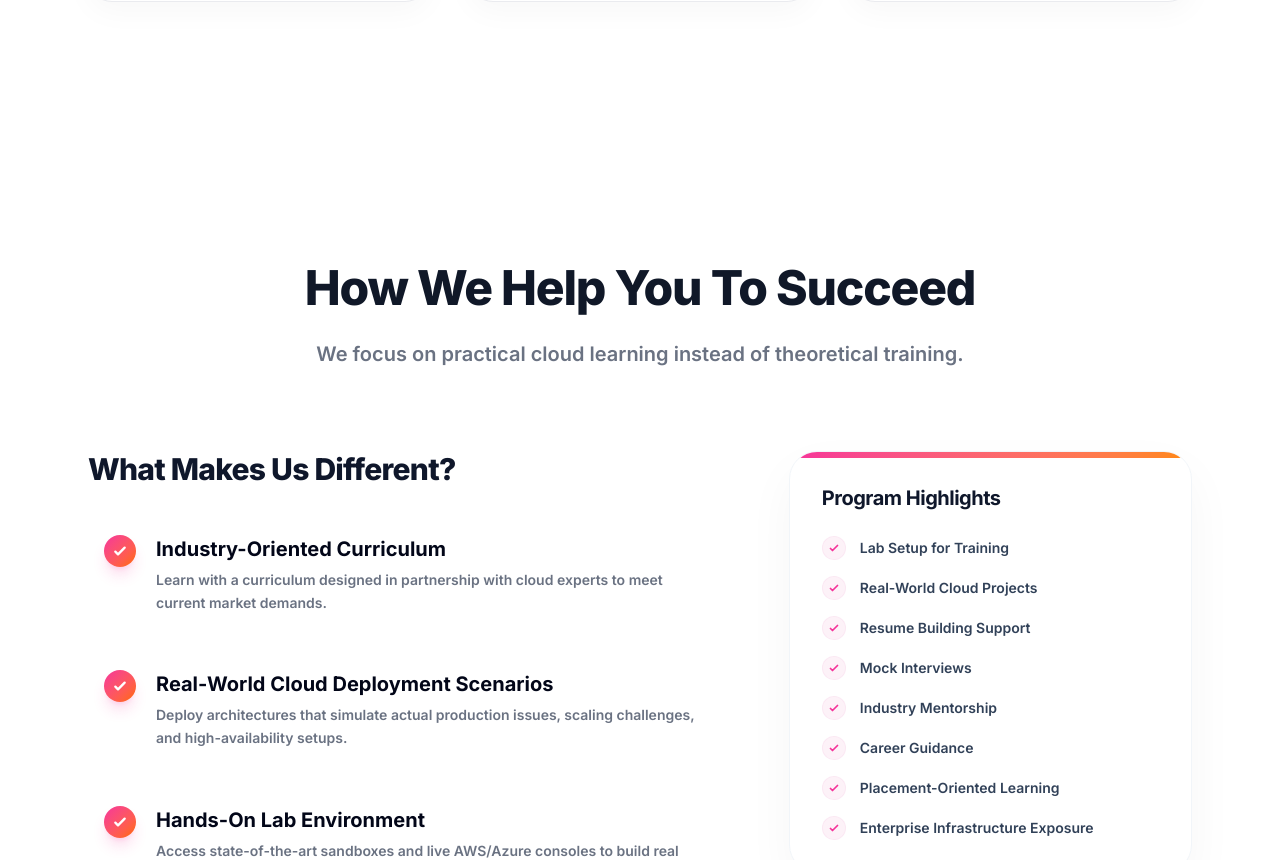
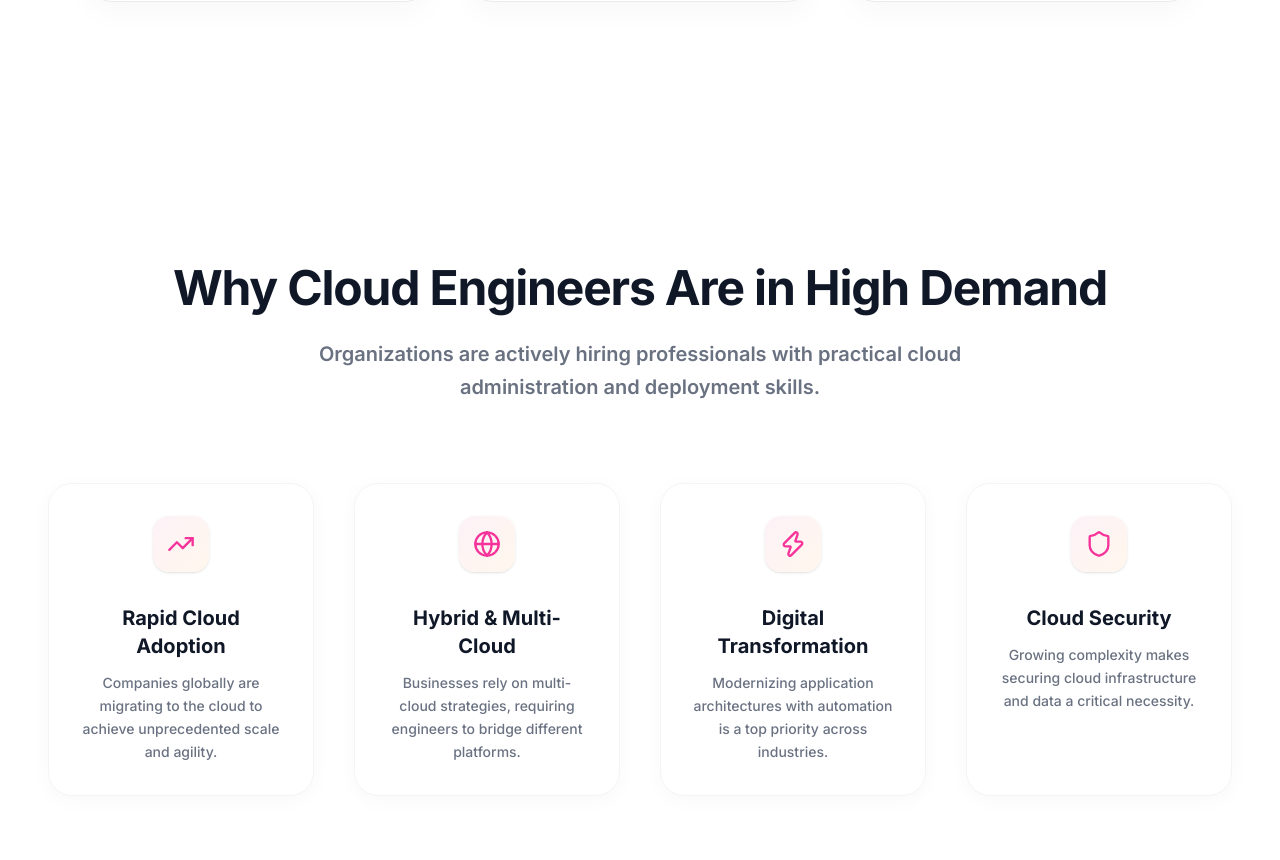
Before and after one commit to Yaswanth-rajana/svm, a React (Vite) app in the folder frontend/: page /cloud-computing in a window 1280 px wide. Shown: the part 2663-3523 px from the top of the page. Built offline with nearby package versions, Linux system fonts and the light colour scheme.

Commit message:
cloud computing done

```diff
--- a/frontend/src/App.jsx
+++ b/frontend/src/App.jsx
@@ -30,10 +30,10 @@ function App() {
         <div id="demand"><DemandSection /></div>
         <InfrastructureSection />
         <WhatIsInfra />
-        <ComponentsSection />
         <WhyBusinessSection />
         <JobRolesSection />
         <div id="roadmap"><RoadmapSection /></div>
+        <ComponentsSection />
         <MentorSection />
         <div id="webinar"><WebinarSection /></div>
         <FaqSection />
--- a/frontend/src/pages/LandingPage.jsx
+++ b/frontend/src/pages/LandingPage.jsx
@@ -56,10 +56,10 @@ function LandingPage({ program = 'it-infrastructure' }) {
         )}
         <InfrastructureSection program={program} />
         <WhatIsInfra program={program} />
-        <ComponentsSection program={program} />
         <WhyBusinessSection program={program} />
         <JobRolesSection program={program} />
         <div id="roadmap"><RoadmapSection program={program} /></div>
+        <ComponentsSection program={program} />
         <MentorSection program={program} />
         <div id="webinar"><WebinarSection program={program} /></div>
         <FaqSection program={program} />
```
